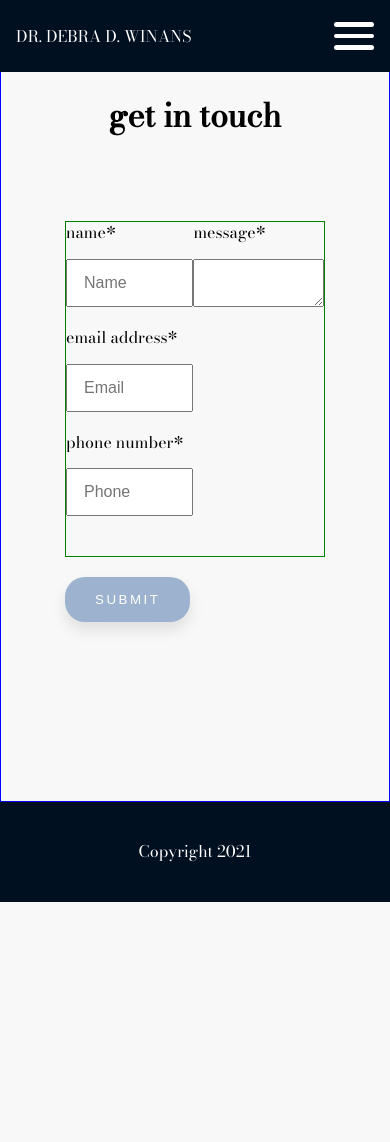
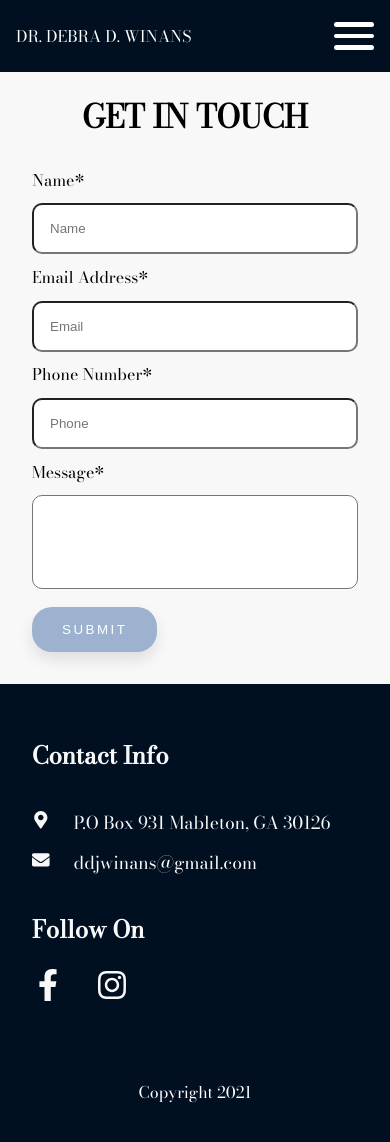
Before and after one commit to steven2711/debra-winans, a Next.js app: page /contact in a window 390 px wide. Before the commit the page ends 902 px from the top, so only its background shows below. Built offline with nearby package versions, Linux system fonts and the light colour scheme.

Commit message:
Built Contact Page. Test 1 of functionality with Netlify.

```diff
--- a/components/Button.js
+++ b/components/Button.js
@@ -4,10 +4,10 @@ import { FaRegLaugh } from 'react-icons/fa';
 
 
 
-export default function Button({text, link, path, handler, isLoading}) {
+export default function Button({text, link, path, handler, isLoading, btnDark}) {
     return (
         <>
-        {link ? <Link href={`${path}`}><a className={styles.button}>{text}</a></Link> : <button className={styles.button} onClick={handler ? handler : null}>{isLoading ? <FaRegLaugh className={styles.btnIcon}/>: null}{text}</button>}
+        {link ? <Link href={`${path}`}><button className={btnDark ? styles.buttonDark : styles.button}>{text}</button></Link> : <button className={btnDark ? styles.buttonDark : styles.button} onClick={handler ? handler : null}>{isLoading ? <FaRegLaugh className={styles.btnIcon}/>: null}{text}</button>}
 
         </>
     )
@@ -17,5 +17,7 @@ export default function Button({text, link, path, handler, isLoading}) {
 Button.defaultProps = {
     link: false,
     path: "/",
-    isLoading: false
+    isLoading: false,
+    btnDark: false,
+    handler: null
 }
--- a/components/Navbar/NavbarLinks.js
+++ b/components/Navbar/NavbarLinks.js
@@ -101,11 +101,11 @@ export default function NavbarLinks({open, setOpen}) {
                             <a>Invite</a>
                         </Link>
                     </li>
-                    <li>
+                    {/* <li>
                         <Link href="/linking-solutions">
                             <a>Linking Solutions</a>
                         </Link>
-                    </li>
+                    </li> */}
                     <li>
                         <Link href="/contact">
                             <a>Contact</a>
--- a/pages/contact.js
+++ b/pages/contact.js
@@ -2,6 +2,10 @@ import Layout from '@/components/Layout'
 import styles from '@/styles/ContactPage.module.css'
 import {useState} from 'react'
 import Button from '@/components/Button'
+import {FaFacebookF, FaInstagram, FaMapMarkerAlt, FaEnvelope} from 'react-icons/fa'
+import { ToastContainer, toast } from 'react-toastify';
+import 'react-toastify/dist/ReactToastify.css';
+
 
 
 export default function ContactPage() {
@@ -10,13 +14,44 @@ export default function ContactPage() {
     const [contactInfo, setContactInfo] = useState({
         name: '',
         email: '',
-        phone: null,
+        phone: '',
         message: ''
     })
 
 
     const handleChange = (e) => {
-        setContactInfo(...contactInfo, {[e.target.name]: e.target.value})
+
+        setContactInfo((prevalue) => {
+            return {...prevalue, [e.target.name]: e.target.value}
+        })
+    }
+
+
+    const handleSubmit = async (e) => {
+        e.preventDefault()
+
+
+        let formData = new FormData(contactInfo)
+
+        let res = await fetch('/', {
+            method: 'POST',
+            headers: {
+                'Content-Type': 'application/x-www-form-urlencoded'
+            },
+            body: new URLSearchParams(formData).toString()
+        })
+
+
+        console.log(res)
+
+        setContactInfo({
+            name: '',
+            email: '',
+            phone: '',
+            message: ''
+        })
+
+
     }
 
 
@@ -26,12 +61,11 @@ export default function ContactPage() {
         <Layout>
             <div className={styles.contact}>
             <h1>get in touch</h1>
-            <form>
-                <div className={styles.infoSection}>
-                    <div className={styles.info}>
-                        <div className="form-group">
-                            <label for="name">
-                                name<span className="asterisks">*</span>
+            <div className={styles.formBox}>
+            <form name="debra-contact" method="POST" data-netlify="true" onSubmit={handleSubmit}>
+                        <div className={styles.formgroup}>
+                            <label htmlFor="name">
+                                name<span>*</span>
                             </label>
                             <input
                                 type="text"
@@ -44,9 +78,9 @@ export default function ContactPage() {
                                 required
                             />
                         </div>
-                        <div className="form-group">
-                            <label for="email">
-                                email address<span className="asterisks">*</span>
+                        <div className={styles.formgroup}>
+                            <label htmlFor="email">
+                                email address<span>*</span>
                             </label>
                             <input
                                 type="email"
@@ -59,9 +93,9 @@ export default function ContactPage() {
                                 required
                             />
                         </div>
-                        <div className="form-group">
-                            <label for="phone">
-                                phone number<span className="asterisks">*</span>
+                        <div className={styles.formgroup}>
+                            <label htmlFor="phone">
+                                phone number<span>*</span>
                             </label>
                             <input
                                 type="tel"
@@ -74,14 +108,13 @@ export default function ContactPage() {
                                 required
                             />
                         </div>
-                    </div>
-                    <div className={styles.message}>
-                        <div className="form-group">
-                            <label for="message">
-                                message<span className="asterisks">*</span>
+                        <div className={styles.formgroup}>
+                            <label htmlFor="message">
+                                message<span>*</span>
                             </label>
                             <textarea
                                 className="form-control"
+                                type="text"
                                 id="message"
                                 rows="4"
                                 name="message"
@@ -90,12 +123,24 @@ export default function ContactPage() {
                                 required
                             ></textarea>
                         </div>
-                    </div>
-                </div>
-                <div className="submit-btn">
-                    <Button text='submit' />
+
+                <div>
+                    <Button text='submit' type='submit'/>
                 </div>
           </form>
+          <div className={styles.infoSection}>
+              <h2>contact info</h2>
+            <ul>
+                <li><FaMapMarkerAlt className={styles.icon}/>P.O Box 931 Mableton, GA 30126</li>
+                <li><FaEnvelope className={styles.icon} />ddjwinans@gmail.com</li>
+            </ul>
+            <h2>follow on</h2>
+            <ul>
+                <li><a href="https://www.facebook.com/debra.winans.50" target="_blank" rel="noopener"><FaFacebookF/></a></li>
+                <li><a href="https://www.instagram.com/debra_winans/" target="_blank" rel="noopener"><FaInstagram/></a></li>
+            </ul>
+          </div>
+          </div>
             </div>
         </Layout>
     )
--- a/styles/BookDisplay.module.css
+++ b/styles/BookDisplay.module.css
@@ -19,12 +19,21 @@
   padding: 2rem;
   line-height: 1.5;
   font-size: 1.2rem;
-  display: flex;
+  /* display: flex;
   flex-direction: column;
   align-items: center;
-  justify-content: space-between;
+  justify-content: space-between; */
   min-width: 50%;
   height: 100%;
+}
+
+.info h1 {
+  font-style: italic;
+  font-size: 3rem;
+}
+
+.info p {
+  font-size: 1.5rem;
 }
 
 @media (max-width: 1024px) {
--- a/styles/Button.module.css
+++ b/styles/Button.module.css
@@ -25,6 +25,33 @@
   transform: scale(1);
 }
 
+.buttonDark {
+  display: flex;
+  align-items: center;
+  justify-content: center;
+  background: #001021;
+  color: #fff;
+  padding: 15px 30px;
+  cursor: pointer;
+  border: 0;
+  border-radius: 20px;
+  text-transform: uppercase;
+  letter-spacing: 2.5px;
+  box-shadow: 0px 8px 15px rgba(0, 0, 0, 0.1);
+  transition: all 0.3s ease 0s;
+  outline: none;
+}
+
+.buttonDark:hover {
+  box-shadow: 0px 15px 20px rgba(0, 0, 0, 0.3);
+  transform: translateY(-5px);
+}
+
+.buttonDark:active {
+  box-shadow: 0px 8px 15px rgba(0, 0, 0, 0.2);
+  transform: scale(1);
+}
+
 .btnIcon {
   margin-right: 0.5rem;
   font-size: 1.2rem;
--- a/styles/ContactPage.module.css
+++ b/styles/ContactPage.module.css
@@ -1,48 +1,137 @@
 .contact {
-  height: 95vh;
+  margin: 10rem 0;
+}
+
+.contact h1 {
+  text-align: center;
+  margin: 4rem 0;
+  text-transform: uppercase;
+}
+
+.formBox {
+  box-shadow: 0 0 15px 5px rgba(0, 0, 0, 0.1);
+  width: 75%;
+  display: flex;
+  height: 35rem;
+  margin: auto;
+  border-radius: 20px;
+}
+
+.formBox form {
   display: flex;
   flex-direction: column;
-  align-items: center;
-  justify-content: center;
-  border: 1px solid blue;
+  justify-content: space-between;
+  text-transform: capitalize;
+  width: 50%;
+  padding: 2rem;
+}
+
+.formBox form input[type="text"],
+.formBox form input[type="email"],
+.formBox form input[type="tel"],
+.formBox form textarea {
+  width: 100%;
+  margin: 0.8rem 0;
+  padding: 1rem;
+  border-radius: 10px;
+  transition: all 0.3s ease;
+}
+
+.formBox form input[type="text"]:focus,
+.formBox form input[type="email"]:focus,
+.formBox form input[type="tel"]:focus,
+.formBox form textarea:focus {
+  border-color: #001021;
+}
+
+.formBox form textarea {
+  resize: none;
 }
 
 .infoSection {
+  background-color: #001021;
+  border-radius: 20px;
+  color: #f8f8f8;
+  width: 50%;
   display: flex;
-  width: 100%;
-  border: 1px solid green;
+  flex-direction: column;
+  justify-content: space-evenly;
+  padding: 2rem;
 }
 
-.contact form {
-  padding: 4rem;
+.infoSection h2 {
+  text-transform: capitalize;
 }
 
-.contact label {
-  display: block;
-  margin-bottom: 1rem;
+.infoSection a {
+  color: #f8f8f8;
 }
 
-.contact input[type="text"],
-.contact input[type="email"],
-.contact input[type="tel"],
-.contact textarea {
-  display: block;
-  width: 100%;
-  height: 3rem;
-  padding: 1rem;
-  font-size: 1rem;
+.infoSection ul:nth-child(4) {
+  display: flex;
+  font-size: 2rem;
 }
 
-.contact input[type="submit"] {
-  margin-top: 20px;
-  width: 100%;
-  font-size: 17px;
+.infoSection ul:nth-child(4) li {
+  margin-right: 2rem;
 }
 
-.contact div {
-  margin-bottom: 20px;
+.infoSection ul:nth-child(4) li a:hover {
+  color: #9cb2ce;
+  transition: all 0.3s ease;
 }
 
-.contact small {
-  color: red;
+.infoSection ul:nth-child(2) li {
+  font-size: 1.3rem;
+  margin: 1.6rem 0;
 }
+
+.icon {
+  margin-right: 1.5rem;
+}
+
+@media (max-width: 1100px) {
+  .contact {
+    height: 70vh;
+  }
+
+  .formBox {
+    width: 90%;
+  }
+}
+
+@media (max-width: 650px) {
+  .formBox {
+    flex-direction: column;
+    width: 100%;
+    box-shadow: none;
+    height: auto;
+  }
+
+  .contact {
+    height: auto;
+    margin: 6rem 0 0 0;
+  }
+
+  .contact h1 {
+    margin: 0;
+  }
+
+  .formBox form {
+    width: 100%;
+  }
+
+  .infoSection {
+    width: 100%;
+    border-radius: 0;
+  }
+
+  .infoSection ul:nth-child(2) li {
+    font-size: 1.1rem;
+    margin: 1rem 0;
+  }
+
+  .infoSection h2 {
+    margin: 1.5rem 0;
+  }
+}
```
Also changed, not shown: components/BookDisplay.tsx (+6 -4 lines).
